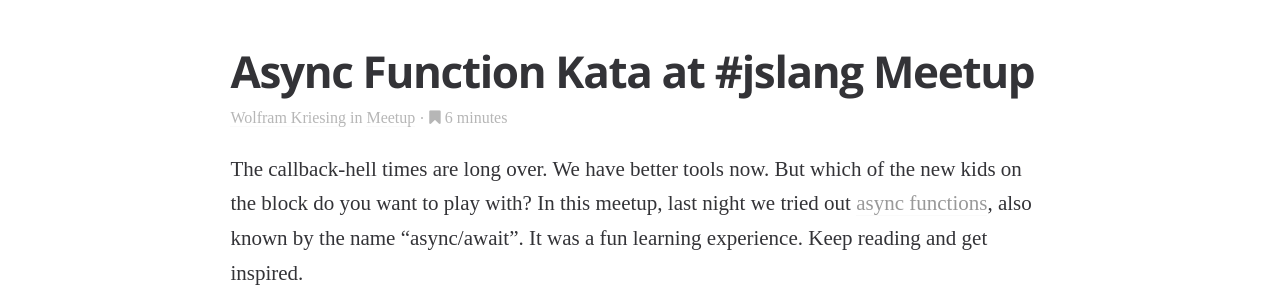
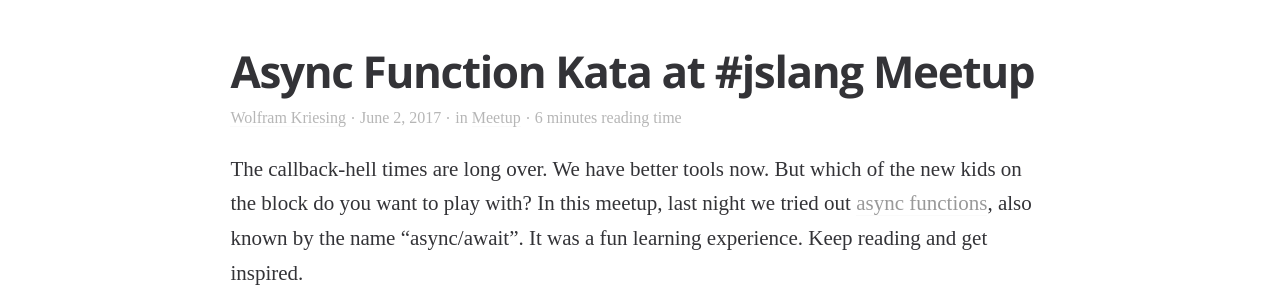
Before and after one commit to holidaycheck/tech-blog, a Jekyll site: the page built from _posts/2017-06-02-jslang-meetup-async-await.md, in a window 1280 px wide. Shown: the part 323-623 px from the top of the page. Built offline with Jekyll 4.4.1, drawn with Linux system fonts in a browser that asks for light colours; some web fonts are replaced.

Commit message:
Show the publish date on top of the post and explicitly state the reading time.

```diff
--- a/_layouts/post.html
+++ b/_layouts/post.html
@@ -32,7 +32,13 @@ layout: default
             <h1>{{ page.title }}</h1>
 
             <p class="meta">
-                <a href="{{ page.author_url | prepend: site.baseurl }}">{{ page.author_name }}</a> in <a href='{{ "/category/" | append: page.categories.first | prepend: site.baseurl }}'>{{ page.categories[0] | capitalize }}</a> <i class="link-spacer"></i> <i class="fa fa-bookmark"></i> {{ page.read_time }} minutes
+                <a href="{{ page.author_url | prepend: site.baseurl }}">{{ page.author_name }}</a>
+                <i class="link-spacer"></i>
+                {{ page.date | date: "%B %-d, %Y" }}
+                <i class="link-spacer"></i>
+                in <a href='{{ "/category/" | append: page.categories.first | prepend: site.baseurl }}'>{{ page.categories[0] | capitalize }}</a>
+                <i class="link-spacer"></i>
+                {{ page.read_time }} minutes reading time
             </p>
 
             {{ content }}
```
